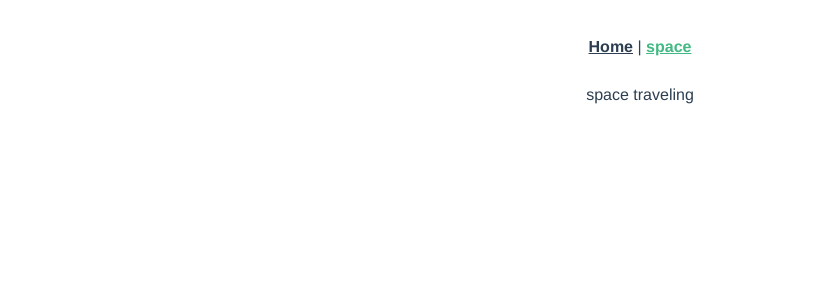
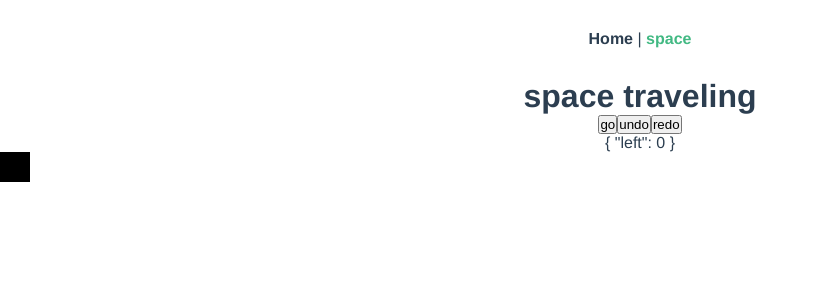
Before and after one commit to Captain-Tab/sandbox, a Vue app: page /space in a window 1280 px wide. Shown: the top 300 px of the page, without its empty margins (0-818 px from the left). Built offline with nearby package versions, Linux system fonts and the light colour scheme.

Commit message:
add testUndo

```diff
--- a/package.json
+++ b/package.json
@@ -8,9 +8,10 @@
     "lint": "vue-cli-service lint"
   },
   "dependencies": {
+    "axios": "^0.21.1",
     "core-js": "^3.6.5",
-    "less": "^4.1.1",
-    "less-loader": "^10.0.0",
+    "less": "^3.0.4",
+    "less-loader": "^5.0.0",
     "vue": "^2.6.11",
     "vue-class-component": "^7.2.3",
     "vue-property-decorator": "^9.1.2",
--- a/src/App.vue
+++ b/src/App.vue
@@ -9,12 +9,14 @@
 </template>
 
 <style>
+@import './assets/css/reset.css';
 #app {
   font-family: Avenir, Helvetica, Arial, sans-serif;
   -webkit-font-smoothing: antialiased;
   -moz-osx-font-smoothing: grayscale;
   text-align: center;
   color: #2c3e50;
+  height: 100%;
 }
 
 #nav {
--- a/src/assets/css/reset.css
+++ b/src/assets/css/reset.css
@@ -1,3 +1,9 @@
+html,
+body {
+  height: 100%;
+  margin: 0;
+}
+
 * {
     box-sizing: border-box;
     margin: 0;
@@ -5,23 +11,9 @@
 }
 
 
-
 ul, li {
     list-style: none;
 }
-
-body {
-    font-family: 'Avenir', Helvetica, Arial, sans-serif;
-    font-size: 14px;
-    -webkit-font-smoothing: antialiased;
-    --moz-osx-font-smoothing: grayscale;
-    text-align: center;
-    color: #2c3e50;
-    margin: 0 !important;
-    -moz-osx-font-smoothing: grayscale;
-    background-color: #eee;
-}
-
 
 a {
     text-decoration: none;
--- a/src/components/TestUndo.vue
+++ b/src/components/TestUndo.vue
@@ -1,12 +1,104 @@
 <template>
-  <div>space traveling</div>
+  <div class="test">
+    <h1>space traveling</h1>
+    <button @click="go">go</button>
+    <button @click="undo">undo</button>
+    <button @click="redo">redo</button>
+    <p>{{ data }}</p>
+    <div id="box"></div>
+  </div>
 </template>
 
 <script lang="ts">
-import { Component, Vue } from "vue-property-decorator";
+import { Component, Vue } from 'vue-property-decorator'
+import { ActionInfo, DataInfo, ParamsInfo } from './test'
+import manager from '@/utils/testUndo'
 
 @Component
-export default class TestUndo extends Vue {}
+export default class TestUndo extends Vue {
+  name = 'TestUndo'
+
+  private data: DataInfo = { left: 0 } // test data
+  private box: HTMLElement | undefined = undefined
+
+  private getBox(): HTMLElement {
+    const box = document.getElementById('box') as HTMLElement
+    return box
+  }
+
+  private moveBox(data: { left: number }): void {
+    if (!this.box) {
+      this.box = this.getBox()
+    }
+    this.box.style.left = data.left.toString() + 'px'
+  }
+
+  // action
+  private action: ActionInfo = {
+    name: 'changePostion',
+    params: {
+      property: 'left',
+      value: Number((Math.random() * 100).toFixed(2)),
+    },
+  }
+
+  // trigger the go action
+  private go() {
+    // push actions to record array
+    manager.actions.push(this.action)
+    // find the funciton
+    const execFn = manager.getFunction(
+      this.action.name as 'changePostion' | 'changePostionUndo'
+    )
+
+    // execute the function
+    manager.data = execFn(manager.data, this.action.params)
+    console.log('manager', manager)
+    this.data = manager.data
+    this.moveBox(this.data as { left: number })
+
+    // create undo record
+    if (manager.undoActions.length) {
+      manager.undoActions = []
+    }
+  }
+
+  // trigger back action
+  private undo() {
+    const action: ActionInfo = manager.actions.pop()
+    const undoFn = manager.getFunction(
+      `${action.name}Undo` as 'changePostion' | 'changePostionUndo'
+    )
+    manager.data = undoFn(manager.data, action.params)
+    console.log('manager', manager)
+    this.data = manager.data
+    this.moveBox(this.data as { left: number })
+    manager.undoActions.push(action)
+  }
+
+  // trigget redo action
+  private redo() {
+    if (!manager.undoActions.length) {
+      return
+    }
+    const action = manager.undoActions.pop()
+    console.log('ac', action)
+    const execFn = manager.getFunction(action.name)
+    manager.data = execFn(manager.data, action.params)
+    console.log('manager', manager)
+    this.data = manager.data
+    this.moveBox(this.data as { left: number })
+  }
+}
 </script>
 
-<style scoped></style>
+<style lang="less" scoped>
+.test {
+  #box {
+    width: 30px;
+    height: 30px;
+    background: black;
+    position: absolute;
+  }
+}
+</style>
--- /dev/null
+++ b/src/utils/testUndo.ts
@@ -0,0 +1,45 @@
+/**
+ * https://juejin.cn/post/6844903921878564872#heading-2
+ */
+
+// do
+const changePostion = (data: any, params: any) => {
+  const { property, value } = params
+  const newData = { ...data }
+  newData[property] += value
+  return newData
+}
+
+//  undo
+const changePostionUndo = (data: any, params: any) => {
+  const { property, value } = params
+  const newData = { ...data }
+  newData[property] -= value
+  return newData
+}
+
+// actions
+const functions = {
+  changePostion,
+  changePostionUndo,
+}
+
+// action
+const actions: any[] = []
+
+// undoAction
+const undoActions: any[] = []
+
+// data
+const data: any = {}
+
+export default {
+  data: { left: 0 },
+  actions,
+  undoActions,
+  getFunction(
+    name: 'changePostion' | 'changePostionUndo'
+  ): (data: any, params: any) => any {
+    return functions[name]
+  },
+}
--- a/src/views/Home.vue
+++ b/src/views/Home.vue
@@ -6,7 +6,7 @@
 </template>
 
 <script lang="ts">
-import { Component, Vue } from "vue-property-decorator";
+import { Component, Vue } from 'vue-property-decorator'
 
 @Component({
   components: {},
```
Also changed, not shown: src/components/test.d.ts (added, +13 -0 lines), src/main.ts (+6 -6 lines), src/router/index.ts (+13 -13 lines), src/store/index.ts (+4 -4 lines), src/views/Space.vue (+4 -3 lines), 1 other file (tests, documents, lock files or other folders).
